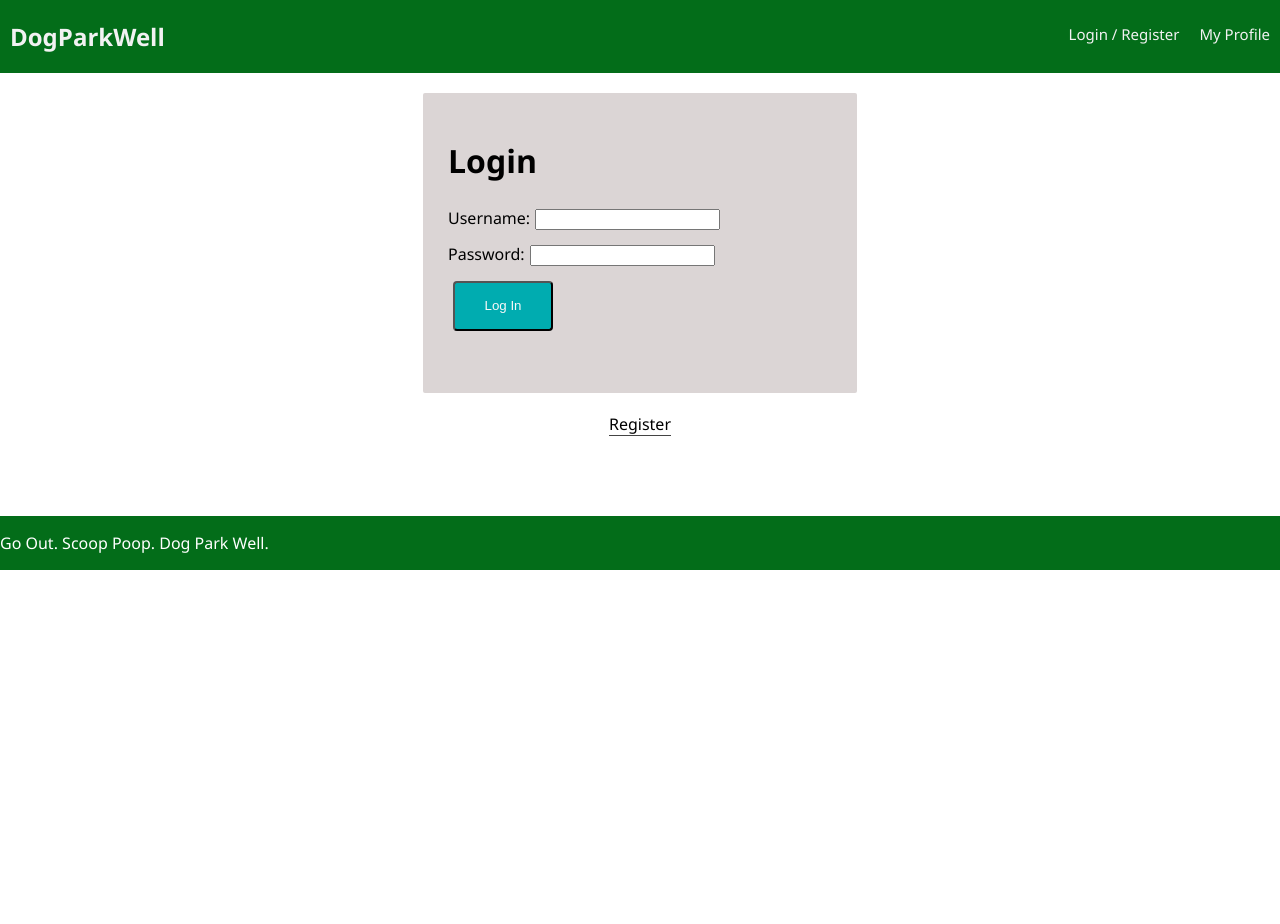
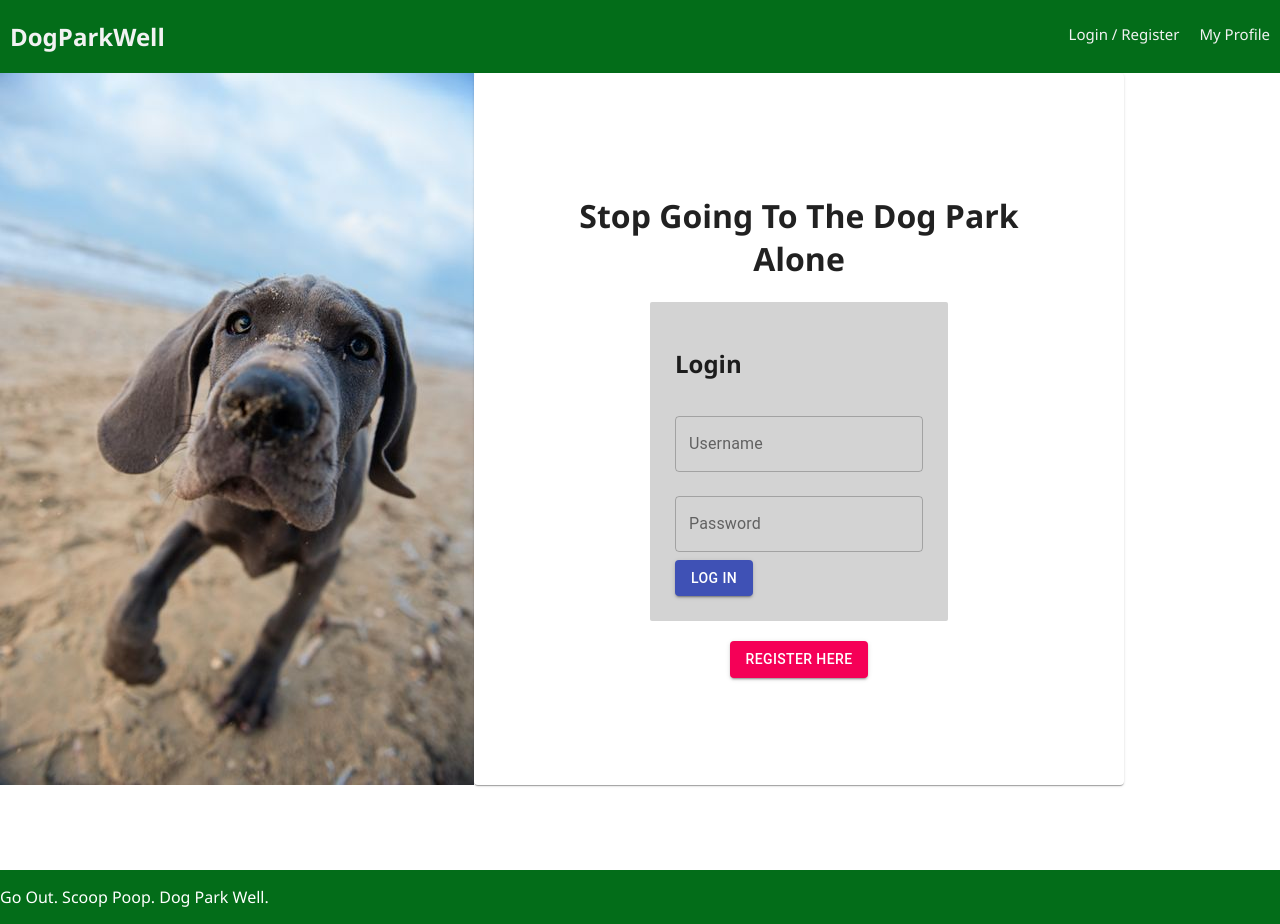
Before and after one commit to mbts8984/DogParkWell_Solo_Project, a React (Create React App) app: page /#/home in a window 1280 px wide. Before the commit the page ends 800 px from the top, so only its background shows below. Built offline with nearby package versions, Linux system fonts and the light colour scheme; no server answers.

Commit message:
updated login and register pages

```diff
--- /dev/null
+++ b/src/components/LoginPage/LoginPage.css
@@ -0,0 +1,25 @@
+.loginBigDiv{
+    display: inline-flex;
+}
+
+.loginCard{
+    display: inline-block;
+    width: 450px;
+    padding: 100px;
+}
+
+Card{
+    width: 500px;
+    display: inline-flex;
+    padding: 40px;
+}
+
+.header{
+    text-align: center;
+}
+
+.loginForm {
+    width: fit-content;
+    background-color: lightgray;
+    height: min-content;
+}
--- a/src/components/LoginPage/LoginPage.js
+++ b/src/components/LoginPage/LoginPage.js
@@ -1,5 +1,7 @@
 import React, { Component } from 'react';
 import { connect } from 'react-redux';
+import  {TextField, CardActionArea, Card, Button} from '@material-ui/core';
+import './LoginPage.css';
 
 class LoginPage extends Component {
   state = {
@@ -31,7 +33,8 @@ class LoginPage extends Component {
 
   render() {
     return (
-      <div>
+      <div className="loginBigDiv">
+        <img src="./Images/littleblue.jpeg" alt="little blue Dane"/>
         {this.props.errors.loginMessage && (
           <h2
             className="alert"
@@ -40,48 +43,47 @@ class LoginPage extends Component {
             {this.props.errors.loginMessage}
           </h2>
         )}
-        <form onSubmit={this.login}>
-          <h1>Login</h1>
+      <Card className="loginCard">
+        <h1 className="header">Stop Going To The Dog Park Alone</h1>
+        <form className="loginForm" onSubmit={this.login}>
+          <h2>Login</h2>
           <div>
-            <label htmlFor="username">
-              Username:
-              <input
-                type="text"
-                name="username"
+             <TextField
+                id="outlined-name"
+                label="Username"
+                className="inputField"
                 value={this.state.username}
                 onChange={this.handleInputChangeFor('username')}
+                margin="normal"
+                variant="outlined"
               />
-            </label>
           </div>
           <div>
-            <label htmlFor="password">
-              Password:
-              <input
+            <TextField
+                id="outlined-name"
+                label="Password"
+                className="inputField"
                 type="password"
-                name="password"
                 value={this.state.password}
                 onChange={this.handleInputChangeFor('password')}
+                margin="normal"
+                variant="outlined"
               />
-            </label>
           </div>
           <div>
-            <input
-              className="log-in"
-              type="submit"
-              name="submit"
-              value="Log In"
-            />
+            <Button variant="contained" color="primary" type="submit" value="Log in" name="submit">Log In</Button>
           </div>
         </form>
+
         <center>
-          <button
-            type="button"
-            className="link-button"
+          <Button
+            variant="contained" color="secondary" size="medium"
             onClick={() => {this.props.dispatch({type: 'SET_TO_REGISTER_MODE'})}}
           >
-            Register
-          </button>
+            Register Here
+          </Button>
         </center>
+        </Card>
       </div>
     );
   }
--- a/src/components/Nav/Nav.css
+++ b/src/components/Nav/Nav.css
@@ -9,6 +9,7 @@
 .nav {
   overflow: hidden;
   background-color: #036d19;
+  width: 100%;
 }
 
 .nav-link {
--- /dev/null
+++ b/src/components/RegisterPage/RegisterPage.css
@@ -0,0 +1,9 @@
+.registerCard{
+    width: 1200px;
+    align-self: center;
+}
+
+.registerForm{
+    width: 900px;
+
+}
--- a/src/components/RegisterPage/RegisterPage.js
+++ b/src/components/RegisterPage/RegisterPage.js
@@ -1,11 +1,33 @@
 import React, { Component } from 'react';
 import {connect} from 'react-redux';
+import {Card, CardActions, Button, Typography, TextField, MenuItem} from '@material-ui/core';
+import './RegisterPage.css';
 
 class RegisterPage extends Component {
   state = {
     username: '',
     password: '',
+    humanName: '',
+    email: '',
+    phoneNumber:'',
+    preferredContactMethod:'',
+    homeDogPark:''
   };
+
+  //Run GET request to 'dog park DB' to get the listing of potential home dog parks to render on DOM
+  //componentDidMount
+
+  contactMethods = [
+  {
+    value: 'Email',
+  },
+  {
+    value: 'Text',
+  },
+  {
+    value: 'Either',
+  }
+];
 
   registerUser = (event) => {
     event.preventDefault();
@@ -24,6 +46,7 @@ class RegisterPage extends Component {
   } // end registerUser
 
   handleInputChangeFor = propertyName => (event) => {
+   console.log(this.state.humanName)
     this.setState({
       [propertyName]: event.target.value,
     });
@@ -31,6 +54,10 @@ class RegisterPage extends Component {
 
   render() {
     return (
+      <>
+       <Typography className="welcomeHeader" variant="h2" component="h1">Welcome To Dog Park Well</Typography>
+       <Typography className="welcomeHeader" variant="h6" component="h1">Create Your Account To Start Meeting Up With Fellow Dog Lovers & Pooches!</Typography>
+
       <div>
         {this.props.errors.registrationMessage && (
           <h2
@@ -40,10 +67,19 @@ class RegisterPage extends Component {
             {this.props.errors.registrationMessage}
           </h2>
         )}
-        <form onSubmit={this.registerUser}>
-          <h1>Register User</h1>
+      {/* <Card className="registerCard"> */}
+        <form className="registerForm" onSubmit={this.registerUser}>
+
+          <Typography variant="h5" component="h4">Add Your Human Information</Typography>
           <div>
-            <label htmlFor="username">
+          <TextField label="Username"
+            value={this.state.username}
+            onChange={this.handleInputChangeFor('username')}
+            variant="outlined"
+            fullWidth
+            margin="normal">
+          </TextField>
+            {/* <label htmlFor="username">
               Username:
               <input
                 type="text"
@@ -51,10 +87,19 @@ class RegisterPage extends Component {
                 value={this.state.username}
                 onChange={this.handleInputChangeFor('username')}
               />
-            </label>
+            </label> */}
           </div>
+          {/* End username input */}
+          {/* Password input */}
           <div>
-            <label htmlFor="password">
+            <TextField label="Password"
+            value={this.state.password}
+            onChange={this.handleInputChangeFor('password')}
+            variant="outlined"
+            fullWidth
+            margin="normal">
+          </TextField>
+            {/* <label htmlFor="password">
               Password:
               <input
                 type="password"
@@ -62,8 +107,75 @@ class RegisterPage extends Component {
                 value={this.state.password}
                 onChange={this.handleInputChangeFor('password')}
               />
-            </label>
+            </label> */}
           </div>
+          {/* end Password input */}
+          {/* Human Name Input */}
+          <div>
+            <TextField label="Human Name"
+            value={this.state.humanName}
+            onChange={this.handleInputChangeFor('humanName')}
+            variant="outlined"
+            fullWidth
+            margin="normal"
+            ></TextField>
+          </div>
+          {/* End Human Name input */}
+          {/* Email input area */}
+          <div>
+            <TextField label="Email"
+              value={this.state.email}
+              onChange={this.handleInputChangeFor('email')}
+              variant="outlined"
+              fullWidth
+              margin="normal"
+            ></TextField>
+          </div>
+          {/* End Email Input */}
+          {/* Phone number input */}
+          <div>
+            <TextField label="Phone Number"
+            type="number"
+            value={this.state.phoneNumber}
+            onChange={this.handleInputChangeFor('phoneNumber')}
+            variant="outlined"
+            fullWidth
+            margin="normal"
+            ></TextField>
+          </div>
+          {/* end phone number input */}
+          {/* Preferred Contact Method Dropdown */}
+          <div>
+            <TextField select
+            label="Preferred Contact Method"
+            value={this.state.preferredContactMethod}
+            fullWidth
+            variant="outlined"
+            margin="normal"
+            onChange={this.handleInputChangeFor('preferredContactMethod')}
+            helperText="Please Select How You Prefer To Receive Notifications"
+            >
+              {this.contactMethods.map(option => (
+          <MenuItem key={option.value} value={option.value}>
+            {option.value}
+          </MenuItem>))}
+          </TextField>
+          </div>
+            {/* end Preferred contact method dropdown */}
+            {/* Home Dog Park dropdown mapping over the options in the 'dog park' table in DB */}
+          <div>
+            <TextField select
+            label="Home Dog Park"
+            value={this.state.homeDogPark}
+            fullWidth
+            variant="outlined"
+            margin="normal"
+            onChange={this.handleInputChangeFor('homeDogPark')}
+            helperText="Select the dog park that you visit the most frequently"
+            ></TextField>
+
+          </div>
+          {/* end Home Dog Park Drop Down */}
           <div>
             <input
               className="register"
@@ -72,7 +184,13 @@ class RegisterPage extends Component {
               value="Register"
             />
           </div>
+        <CardActions>
+          <Button className="register" type="submit" name="submit" value="register" variant="outlined" color="primary">Add My Dog</Button>
+        </CardActions>
         </form>
+
+
+        {/* </Card> */}
         <center>
           <button
             type="button"
@@ -83,6 +201,7 @@ class RegisterPage extends Component {
           </button>
         </center>
       </div>
+      </>
     );
   }
 }
```
Also changed, not shown: public/Images/littleblue.jpeg (added).
